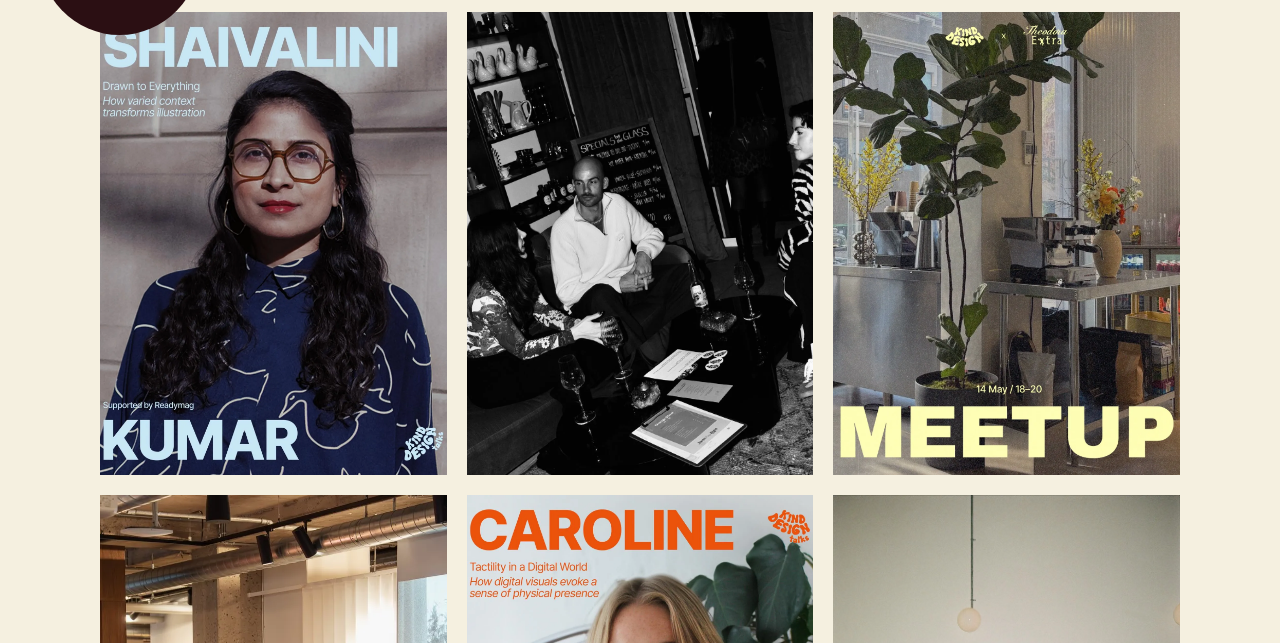
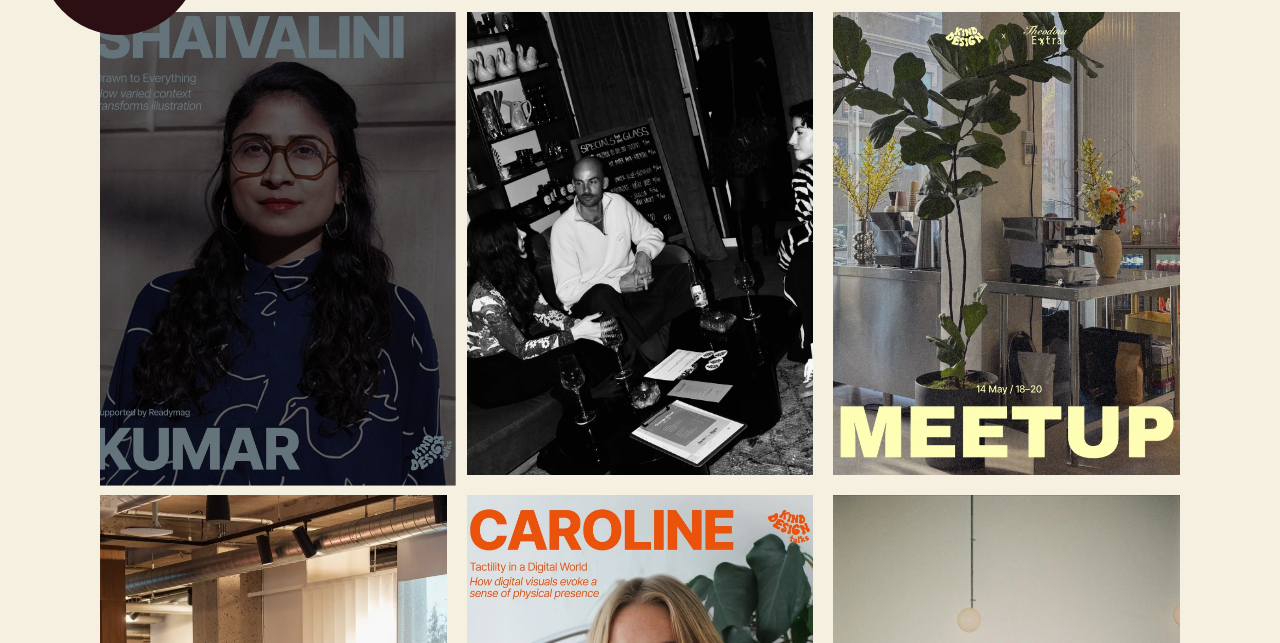
Before and after one commit to T09-Team-8/T09_org_repo, an Astro site: page /event in a window 1280 px wide. In both pictures the pointer is over the picture 273 px from the left and 870 px from the top of the page. Shown: the part 627-1270 px from the top of the page. Built offline with nearby package versions, Linux system fonts and the light colour scheme; Astro itself is replaced by a stand-in of ours; a web font is replaced by a local one.

Commit message:
hover on images

```diff
--- a/src/components/Eventcalender.astro
+++ b/src/components/Eventcalender.astro
@@ -95,4 +95,16 @@ h3{
         width: 100%;
     }
 }
+
+
+.event {
+    overflow: hidden;
+}
+
+img:hover{
+    transform: scale(1.05);
+    transition: 0.3s ease-in-out;
+    filter: brightness(0.5);
+}
+
 </style>
```
